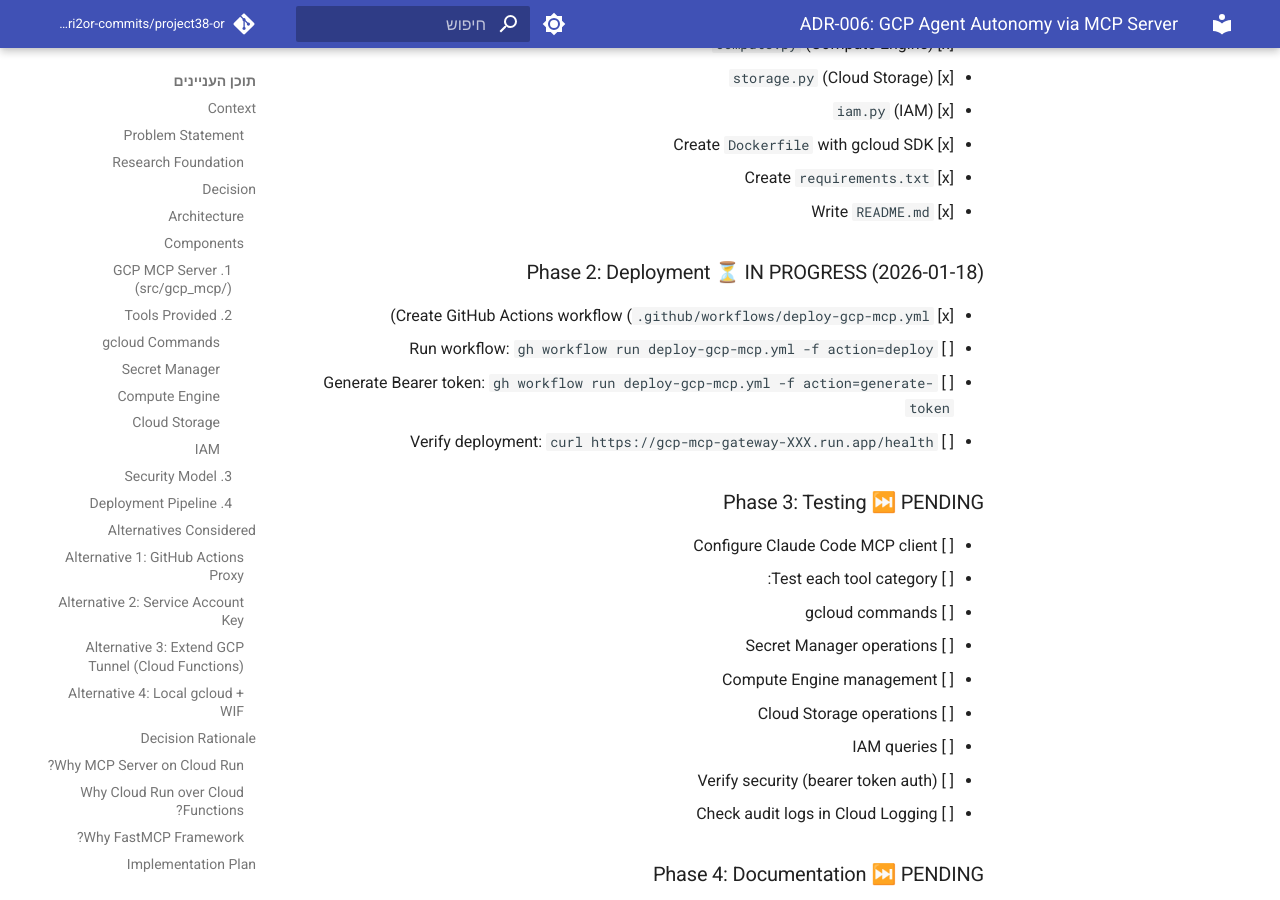
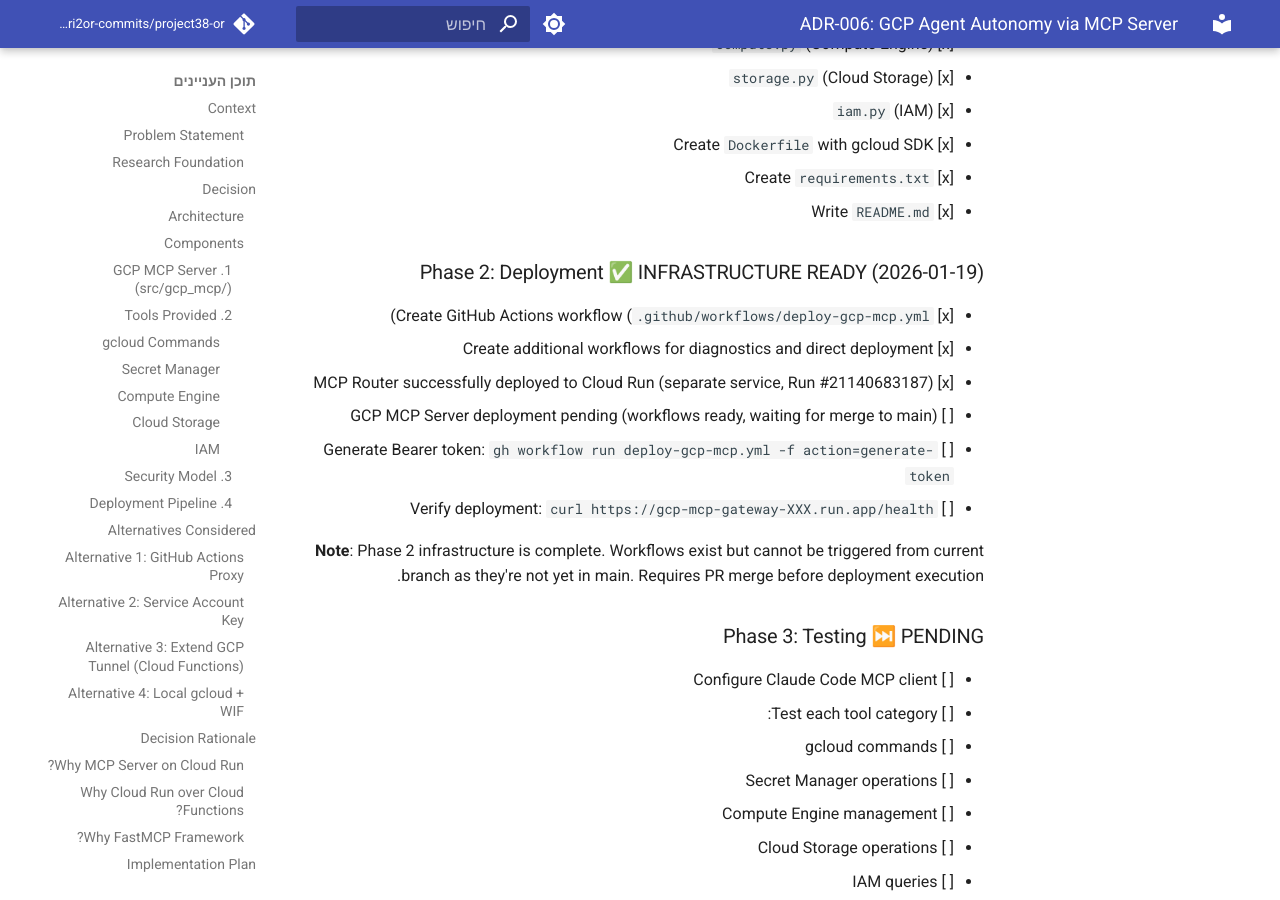
Before and after one commit to edri2or-commits/project38-or, an MkDocs documentation site: the page built from docs/decisions/ADR-006-gcp-agent-autonomy.md, in a window 1280 px wide and 900 px high, scrolled down 6579 px. Built offline with MkDocs 1.6.1 and Material for MkDocs 9.7.7, drawn with Linux system fonts in a browser that asks for light colours; comment, search, counter and statistics services are not loaded; some of the changed text lies outside the part shown.

Commit message:
docs: GCP MCP Server implementation status and deployment infrastructure (#335)
Updated ADR-006 and changelog with GCP MCP implementation status

```diff
--- a/docs/decisions/ADR-006-gcp-agent-autonomy.md
+++ b/docs/decisions/ADR-006-gcp-agent-autonomy.md
@@ -291,12 +291,16 @@
 - [x] Create `requirements.txt`
 - [x] Write `README.md`
 
-### Phase 2: Deployment ⏳ IN PROGRESS (2026-01-18)
+### Phase 2: Deployment ✅ INFRASTRUCTURE READY (2026-01-19)
 
 - [x] Create GitHub Actions workflow (`.github/workflows/deploy-gcp-mcp.yml`)
-- [ ] Run workflow: `gh workflow run deploy-gcp-mcp.yml -f action=deploy`
+- [x] Create additional workflows for diagnostics and direct deployment
+- [x] MCP Router successfully deployed to Cloud Run (separate service, Run #21140683187)
+- [ ] GCP MCP Server deployment pending (workflows ready, waiting for merge to main)
 - [ ] Generate Bearer token: `gh workflow run deploy-gcp-mcp.yml -f action=generate-token`
 - [ ] Verify deployment: `curl https://gcp-mcp-gateway-XXX.run.app/health`
+
+**Note**: Phase 2 infrastructure is complete. Workflows exist but cannot be triggered from current branch as they're not yet in main. Requires PR merge before deployment execution.
 
 ### Phase 3: Testing ⏭️ PENDING
 
@@ -434,8 +438,10 @@
 | Date | Event | Details |
 |------|-------|---------|
 | 2026-01-18 | **ADR Created** | Initial decision documentation |
-| 2026-01-18 | **Phase 1 Complete** | Core implementation finished |
+| 2026-01-18 | **Phase 1 Complete** | Core implementation finished (1,183 lines of code) |
 | 2026-01-18 | **Phase 2 Started** | Deployment workflow created |
+| 2026-01-19 | **Infrastructure Ready** | All code complete, workflows created, awaiting merge to main |
+| 2026-01-19 | **Related Deployment** | MCP Router deployed successfully (Cloud Run, serves Protocol Encapsulation) |
 
 ---
 
```
Also changed, not shown: docs/changelog.md (+11 -0 lines).
